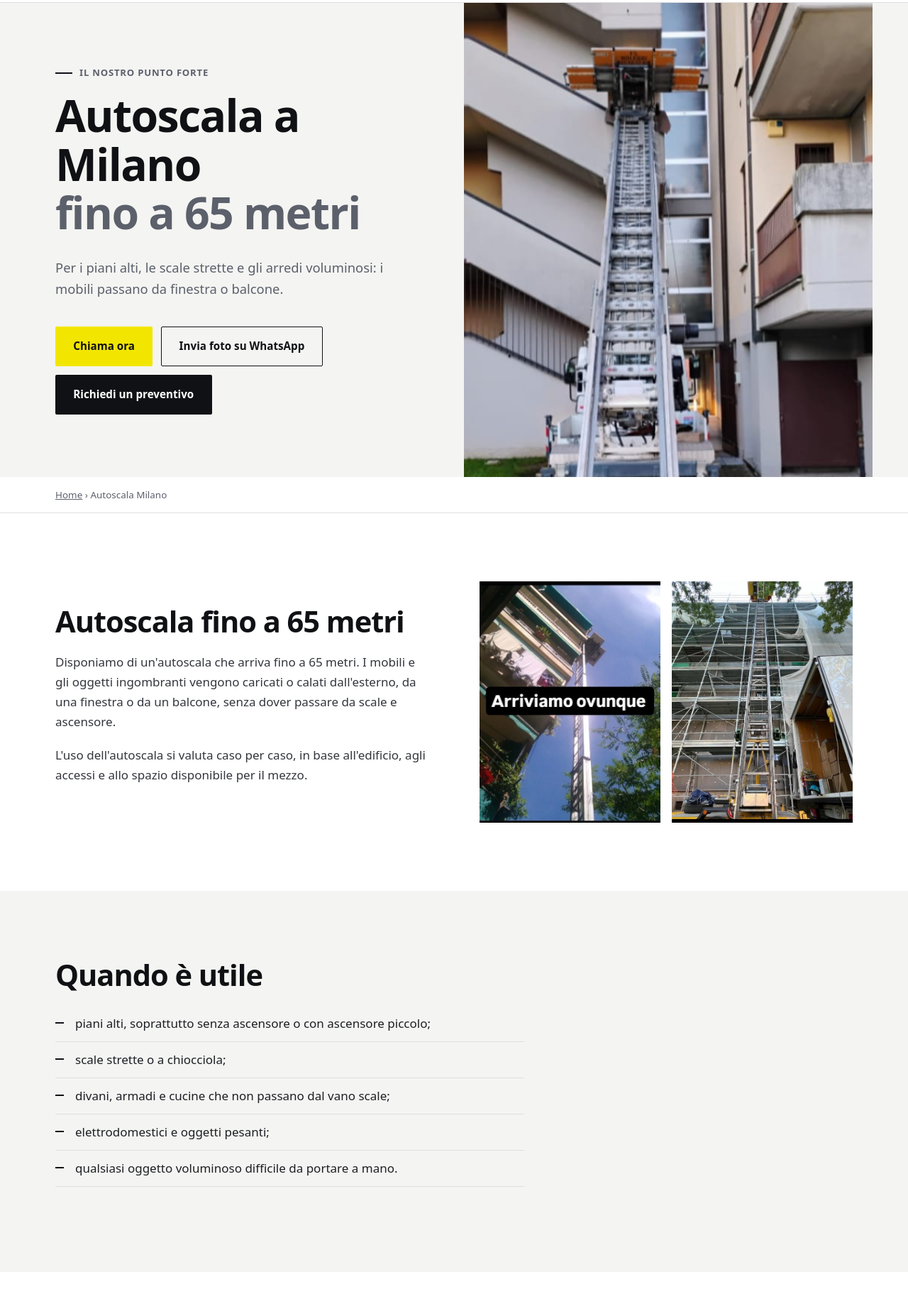
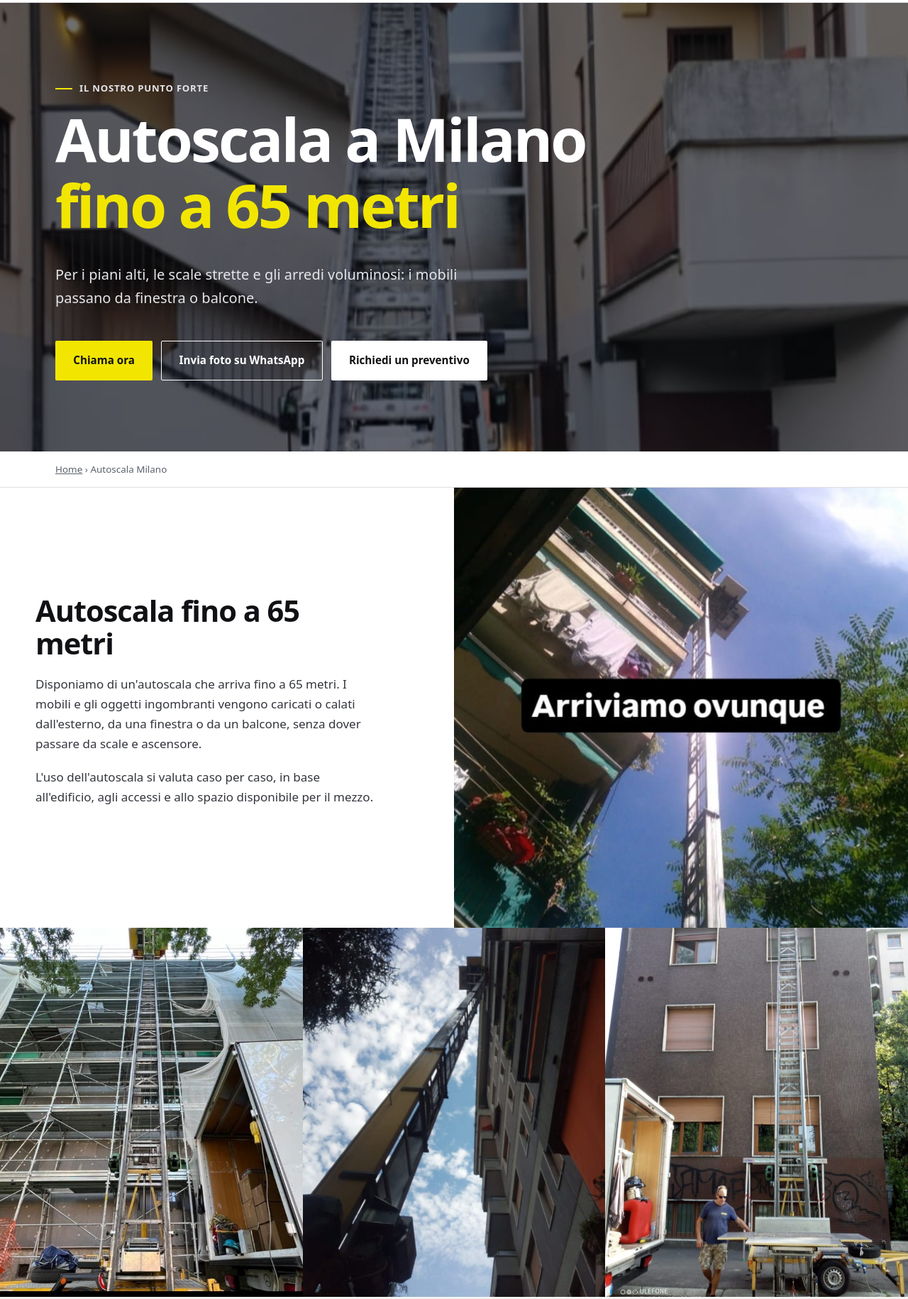
Before and after one commit to Benpo-python/bozza-traslochi-spray, a plain HTML site: page autoscala-milano/index.html in a window 1280 px wide. Shown: the part 73-1903 px from the top of the page at 71% size. Drawn offline with Linux system fonts and the light colour scheme.

Commit message:
Hero a tutta larghezza e foto grandi

```diff
--- a/assets/style.css
+++ b/assets/style.css
@@ -52,16 +52,29 @@ a:focus-visible,button:focus-visible,input:focus-visible,select:focus-visible,te
   .nav-cta{padding:1em;font-size:1rem}
 }
 /* hero */
-.hero{background:var(--chiaro);padding:0}
-.hero-g{display:grid;grid-template-columns:1.05fr 1fr;gap:0;align-items:stretch;padding:0}
-.hero-t{padding:88px 56px 88px 28px}
-.hero h1{margin-bottom:.45em;max-width:14ch}
-.hero h1 span{display:block;color:var(--grigio);font-weight:600}
-.hero .lead{font-size:1.15rem;color:var(--grigio);max-width:46ch;margin-bottom:2em}
-.hero-i{position:relative;min-height:440px}
-.hero-i img{position:absolute;inset:0;width:100%;height:100%;object-fit:cover}
-.hero.piccolo{padding:72px 0 64px}
-.hero.piccolo .wrap{display:block}
+.hero{position:relative;background:var(--nero) center 68%/cover no-repeat;color:#fff;min-height:min(78vh,720px);display:flex;align-items:center;padding:0}
+.hero::before{content:"";position:absolute;inset:0;background:rgba(10,11,14,.58)}
+.hero .wrap{position:relative;width:100%}
+.hero-t{padding:110px 0 100px;max-width:760px}
+.hero h1{font-size:clamp(2.8rem,6.6vw,5.4rem);color:#fff;margin-bottom:.4em;letter-spacing:-.035em}
+.hero h1 span{display:block;color:var(--giallo);font-weight:700}
+.hero .eyebrow{color:#E4E6EA}.hero .eyebrow::before{background:var(--giallo)}
+.hero .lead{font-size:1.25rem;color:#E4E6EA;max-width:52ch;margin-bottom:2.2em}
+.hero .btn-rosso{background:#fff;color:var(--nero)}
+.hero .btn-wa{color:#fff;border-color:#fff}
+.hero .btn-wa:hover{background:#fff;color:var(--nero)}
+.hero.piccolo{min-height:0;background:var(--nero)}
+.hero.piccolo::before{display:none}
+.hero.piccolo .hero-t{padding:72px 0 64px}
+.split{display:grid;grid-template-columns:1fr 1fr;min-height:620px}
+.split-t{display:flex;align-items:center;padding:72px max(28px,calc((100vw - 1180px)/2)) 72px max(28px,calc((100vw - 1180px)/2))}
+.split-t>div{max-width:480px}
+.split-t .btn{margin-top:1em}
+.split-i{position:relative;overflow:hidden}
+.split-i img{position:absolute;inset:0;width:100%;height:100%;object-fit:cover}
+.split:not(.scuro) .split-t{background:#fff}
+.gal{display:grid;grid-template-columns:repeat(3,1fr);gap:0}
+.gal img{width:100%;height:520px;object-fit:cover}
 .ctas{display:flex;gap:12px;flex-wrap:wrap}
 .bc{border-bottom:1px solid var(--linea);font-size:.84rem;padding:14px 0;color:var(--grigio)}
 .bc a{color:var(--grigio)}
@@ -141,9 +154,12 @@ textarea{min-height:110px;resize:vertical}
 .barra svg{width:20px;height:20px;fill:currentColor}
 .barra svg:not(.w){}
 @media(max-width:860px){
-  .hero-g{grid-template-columns:1fr}
-  .hero-t{padding:48px 28px 40px}
-  .hero-i{min-height:0;aspect-ratio:4/3}
+  .split{grid-template-columns:1fr}
+  .split-i{min-height:380px}
+  .split-t{padding:56px 28px}
+  .gal{grid-template-columns:1fr}
+  .gal img{height:300px}
+  .hero-t{padding:72px 0 64px}
   .due-col{grid-template-columns:1fr;gap:40px}
   .perche li{grid-template-columns:1fr;gap:6px}
 }
@@ -161,6 +177,4 @@ textarea{min-height:110px;resize:vertical}
   .band{padding:56px 0}
 }
 @media(min-width:761px) and (max-width:1060px){.grid{grid-template-columns:1fr 1fr}}
-.hero-i{overflow:hidden}
-.hero-i img{transform:scale(1.1);transform-origin:center bottom}
 @media(min-width:1061px){.grid.g8{grid-template-columns:repeat(4,1fr)}}
--- a/autoscala-milano/index.html
+++ b/autoscala-milano/index.html
@@ -30,23 +30,27 @@
   </div>
 </header>
 <main id="main">
-<section class="hero">
-  <div class="wrap hero-g">
+<section class="hero" style="background-image:url('../img/autoscala-5.jpg')">
+  <div class="wrap">
     <div class="hero-t">
       <p class="eyebrow">Il nostro punto forte</p>
       <h1>Autoscala a Milano <span>fino a 65 metri</span></h1>
       <p class="lead">Per i piani alti, le scale strette e gli arredi voluminosi: i mobili passano da finestra o balcone.</p>
       <div class="ctas"><a href="tel:+390226140104" class="btn btn-giallo">Chiama ora</a><a href="https://wa.me/393358186599?text=Buongiorno%2C%20vi%20invio%20le%20foto%20per%20valutare%20l'autoscala" class="btn btn-wa">Invia foto su WhatsApp</a><a href="../contatti/#preventivo" class="btn btn-rosso">Richiedi un preventivo</a></div>
     </div>
-    <div class="hero-i"><img src="../img/autoscala-5.jpg" alt="Autoscala Traslochi Spray in azione" width="720" height="900"></div>
   </div>
 </section><nav class="bc" aria-label="Percorso"><div class="wrap"><a href="../">Home</a> <span aria-hidden="true">›</span> Autoscala Milano</div></nav>
-<section class="sez"><div class="wrap due-col">
-  <div class="testo"><h2>Autoscala fino a 65 metri</h2>
+<section class="split">
+  <div class="split-t"><div class="testo"><h2>Autoscala fino a 65 metri</h2>
   <p>Disponiamo di un'autoscala che arriva fino a 65 metri. I mobili e gli oggetti ingombranti vengono caricati o calati dall'esterno, da una finestra o da un balcone, senza dover passare da scale e ascensore.</p>
-  <p>L'uso dell'autoscala si valuta caso per caso, in base all'edificio, agli accessi e allo spazio disponibile per il mezzo.</p></div>
-  <div class="foto2"><img src="../img/autoscala-3.jpg" alt="Autoscala accanto ai balconi di un condominio" width="720" height="725" loading="lazy"><img src="../img/autoscala-6.jpg" alt="Trasloco con autoscala in un cantiere con ponteggi" width="717" height="787" loading="lazy"></div>
-</div></section>
+  <p>L'uso dell'autoscala si valuta caso per caso, in base all'edificio, agli accessi e allo spazio disponibile per il mezzo.</p></div></div>
+  <div class="split-i"><img src="../img/autoscala-3.jpg" alt="Autoscala accanto ai balconi di un condominio" width="720" height="725" loading="lazy"></div>
+</section>
+<section class="gal" aria-label="Alcuni nostri interventi">
+  <img src="../img/autoscala-6.jpg" alt="Trasloco con autoscala in un cantiere con ponteggi" width="717" height="787" loading="lazy">
+  <img src="../img/autoscala-2.jpg" alt="Autoscala in azione su un palazzo" width="720" height="968" loading="lazy">
+  <img src="../img/autoscala-4.jpg" alt="Operatore con autoscala montata su un edificio" width="720" height="922" loading="lazy">
+</section>
 <section class="sez chiaro"><div class="wrap testo">
   <h2>Quando è utile</h2>
   <ul class="lista"><li>piani alti, soprattutto senza ascensore o con ascensore piccolo;</li><li>scale strette o a chiocciola;</li><li>divani, armadi e cucine che non passano dal vano scale;</li><li>elettrodomestici e oggetti pesanti;</li><li>qualsiasi oggetto voluminoso difficile da portare a mano.</li></ul>
```
Also changed, not shown: deposito-mobili-milano/index.html (+2 -3 lines), index.html (+13 -11 lines), sgomberi-milano/index.html (+2 -3 lines), traslochi-milano/index.html (+2 -3 lines), traslochi-uffici-milano/index.html (+2 -3 lines).
